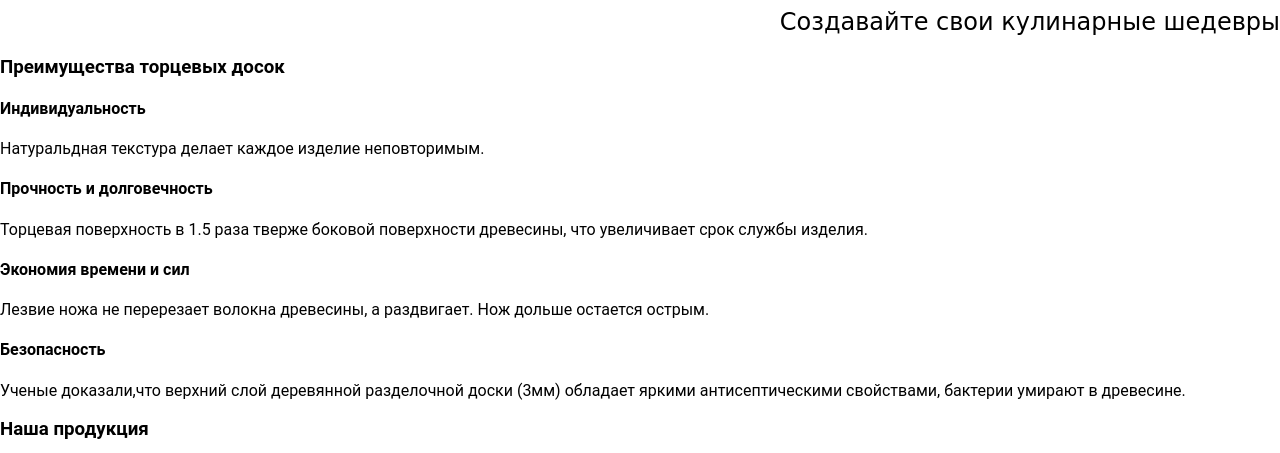
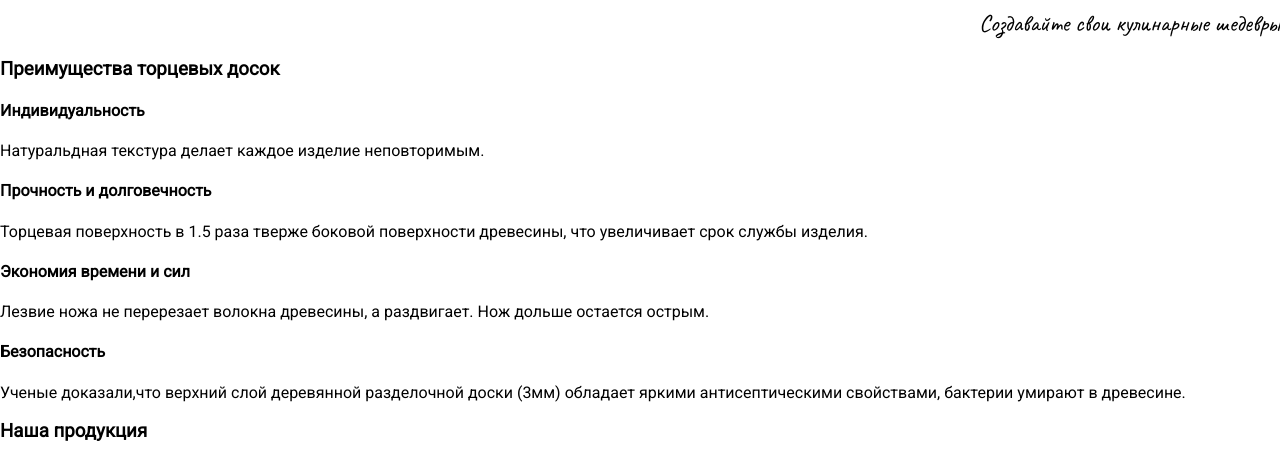
Before and after one commit to Elizvladi/diploma-torec, a plain HTML site: page index.html in a window 1280 px wide. Shown: the part 154-607 px from the top of the page. Drawn offline with Linux system fonts and the light colour scheme.

Commit message:
Update index.html

```diff
--- a/index.html
+++ b/index.html
@@ -4,6 +4,7 @@
    <meta charset="utf-8" name="viewport" content="width=device-width, initial-scale=1,  user-scalable=false">
    <title>ECO DOSKI SPB</title>
    <link rel="stylesheet" href="css/style.css">
+   <link href="https://fonts.googleapis.com/css?family=Caveat|Roboto&display=swap" rel="stylesheet">
  </head>
  <body>
     <header class="header">
```
